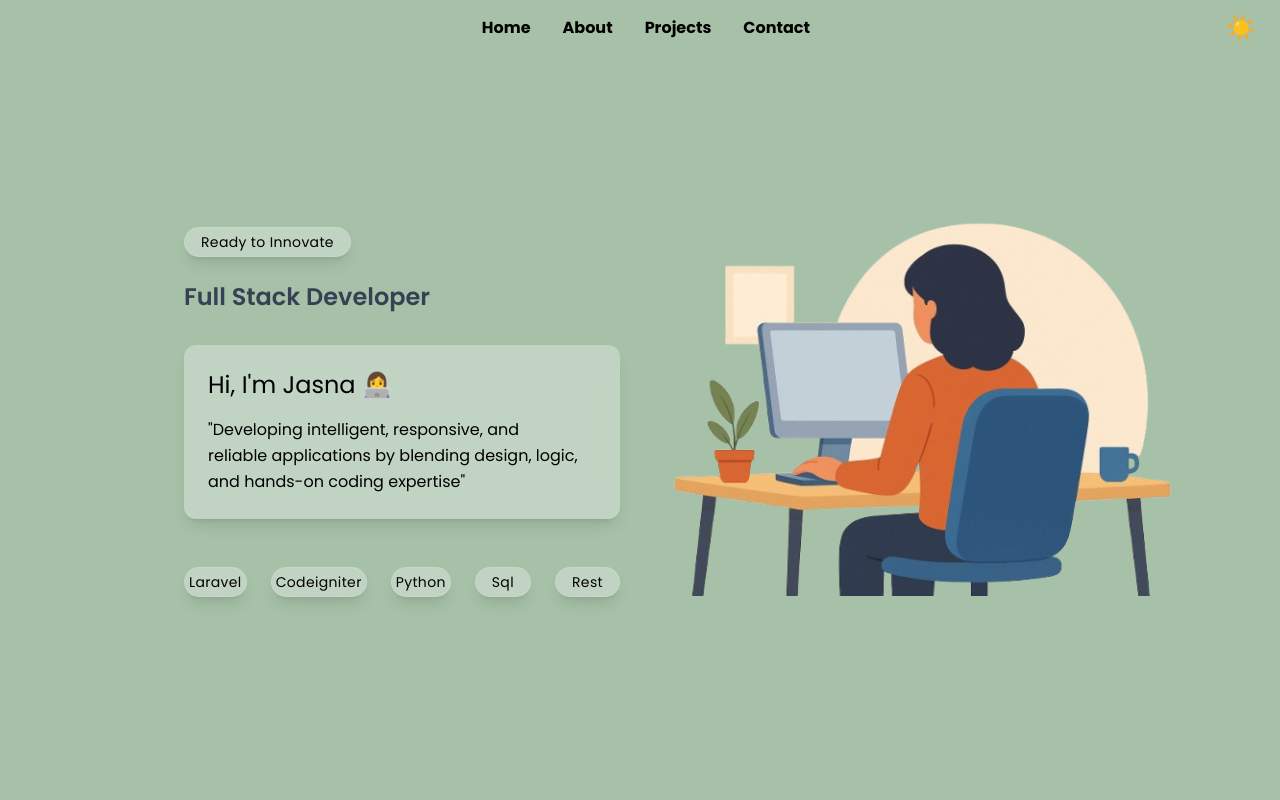
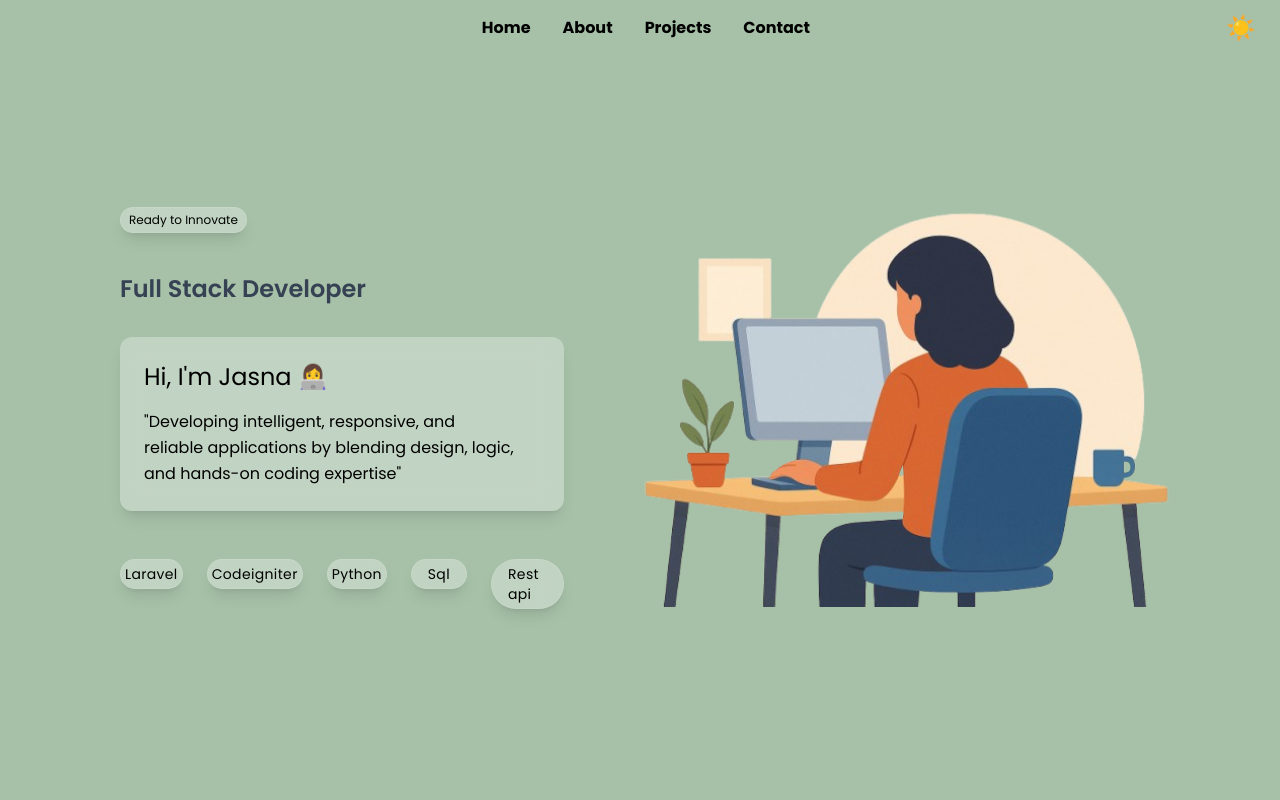
Before and after one commit to jasna18/vue-portfolio, a Vue app in the folder portfolio/: page / in a window 1280 px wide. Shown: the top 800 px of the page. Built offline with nearby package versions, Linux system fonts and the light colour scheme.

Commit message:
made hero resp

```diff
--- a/portfolio/src/components/homePage/HeroSection.vue
+++ b/portfolio/src/components/homePage/HeroSection.vue
@@ -5,27 +5,26 @@
       backgroundColor: darkMode ? '#1F2937' : '#A7C1A8',
       color: darkMode ? 'white' : 'black'
     }"
-    class="w-full relative min-h-screen flex flex-col md:flex-row items-center justify-around
+    class="w-full relative min-h-screen flex flex-col md:flex-row items-center
            px-2 md:px-16 py-8 transition-colors duration-500 gap-8 md:gap-2"
   >
           <!-- left section -->
-<div class="w-full flex flex-col items-center md:items-start text-center md:text-left md:ml-30">
+<div class="w-full flex flex-col md:text-left md:ml-4  items-center md:items-start p-4 md:p-8">
 
-        <div class="text-sm md:text-md mb-2 mt-12 tracking-wide rounded-full
-               dark:bg-gray-800/40 border border-white/10 backdrop-blur-md shadow-lg p-1 px-4 bg-white/30 text-[#000000]
-               md:mb-6 ">
+        <div class="text-xs md:text-md mb-2 mt-12  md:mb-6 md:ml-2 rounded-full justify-center
+               dark:bg-gray-800/40 border border-white/10 backdrop-blur-md shadow-lg p-1 px-2 bg-white/30 text-[#000000]
+              ">
         Ready to Innovate
       </div>
- <!-- bg-[#DDAA33] bg-[#6e9999] bg-[#74a5ca]  bg-[#669cc5]/5-->
+       <!-- bg-[#DDAA33] bg-[#6e9999] bg-[#74a5ca]  bg-[#669cc5]/5-->
 
-      <div class="text-xl md:text-2xl font-semibold text-gray-700 dark:text-gray-300 mb-8">
+      <div class="text-xl md:text-2xl font-semibold text-gray-700 dark:text-gray-300 md:ml-2 mb-8 mt-2 md:mt-4">
         Full Stack Developer
       </div>
-
+      <!-- text  -->
         <div
-        class="bg-white/30 dark:bg-gray-800/40 backdrop-blur-md
-               p-6 md:px-6 rounded-xl shadow-lg w-full max-w-md
-               md:ml-0"
+        class="w-full max-w-md bg-white/30 dark:bg-gray-800/40 backdrop-blur-md
+               p-6 md:px-6 rounded-xl shadow-lg md:ml-2"
         :class="[
           'transition-all duration-1000 ease-out',
           isVisible ? 'opacity-100 translate-y-0' : 'opacity-0 translate-y-10'
@@ -39,36 +38,36 @@
         </p>
       </div>
          <!-- button section -->
-  <div class="w-full flex flex-col md:flex-row  items-center md:items-start text-center md:text-left gap-6">
+<div class="w-full flex flex-row md:flex-row md:items-start  gap-6 pl-4 md:pl-0 ml-4 md:ml-2 mt-12 mb-2 md:justify-start justify-center">
 
-      <div class="invisible md:visible md:text-sm mb-2 mt-12 tracking-wide rounded-full
+      <div class="hidden sm:inline-block text-sm md:text-sm   tracking-wide rounded-full
                dark:bg-gray-800/40 border border-white/10 backdrop-blur-md shadow-lg p-1 px-1 bg-white/30 text-[#000000]
                md:mb-6 ">
              Laravel      </div>
-      <div class="invisible md:visible md:text-sm mb-2 mt-12 tracking-wide rounded-full
+      <div class="hidden sm:inline-block text-sm md:text-sm  tracking-wide rounded-full
                dark:bg-gray-800/40 border border-white/10 backdrop-blur-md shadow-lg p-1 px-1 bg-white/30 text-[#000000]
                md:mb-6 ">
              Codeigniter     </div>
-      <div class="invisible md:visible md:text-sm mb-2 mt-12 tracking-wide rounded-full
+      <div class="hidden sm:inline-block text-sm md:text-sm   tracking-wide rounded-full
                dark:bg-gray-800/40 border border-white/10 backdrop-blur-md shadow-lg p-1 px-1 bg-white/30 text-[#000000]
                md:mb-6 ">
               Python      </div>
-      <div class="invisible md:visible md:text-sm mb-2 mt-12 tracking-wide rounded-full
+      <div class="hidden sm:inline-block text-sm md:text-sm tracking-wide rounded-full
                dark:bg-gray-800/40 border border-white/10 backdrop-blur-md shadow-lg p-1 px-4 bg-white/30 text-[#000000]
                md:mb-6 ">
                Sql      </div>
-      <div class="invisible md:visible md:text-sm mb-2 mt-12 tracking-wide rounded-full
+      <div class="hidden sm:inline-block text-sm md:text-sm  tracking-wide rounded-full
                dark:bg-gray-800/40 border border-white/10 backdrop-blur-md shadow-lg p-1 px-4 bg-white/30 text-[#000000]
                md:mb-6 ">
-           Rest       </div>
+           Rest api     </div>
   </div>
 </div>
 <!-- right section -->
-    <div class="w-full md:w-3/2 flex justify-center mt-8 md:mt-0">
+    <div class="w-full md:w-3/2 flex justify-center">
       <img ref="content"
         :src="girlSittingImg"
         alt="Typing code illustration"
-        class="w-500 md:w-96 lg:w-[48rem] xl:w-[48rem] rounded-xl bg-transparent content-wrapper"
+        class="w-500 md:w-90 lg:w-[48rem] xl:w-[48rem] rounded-xl bg-transparent content-wrapper"
         :class="{ 'animate-in': isVisible }"
       />
     </div>
```
